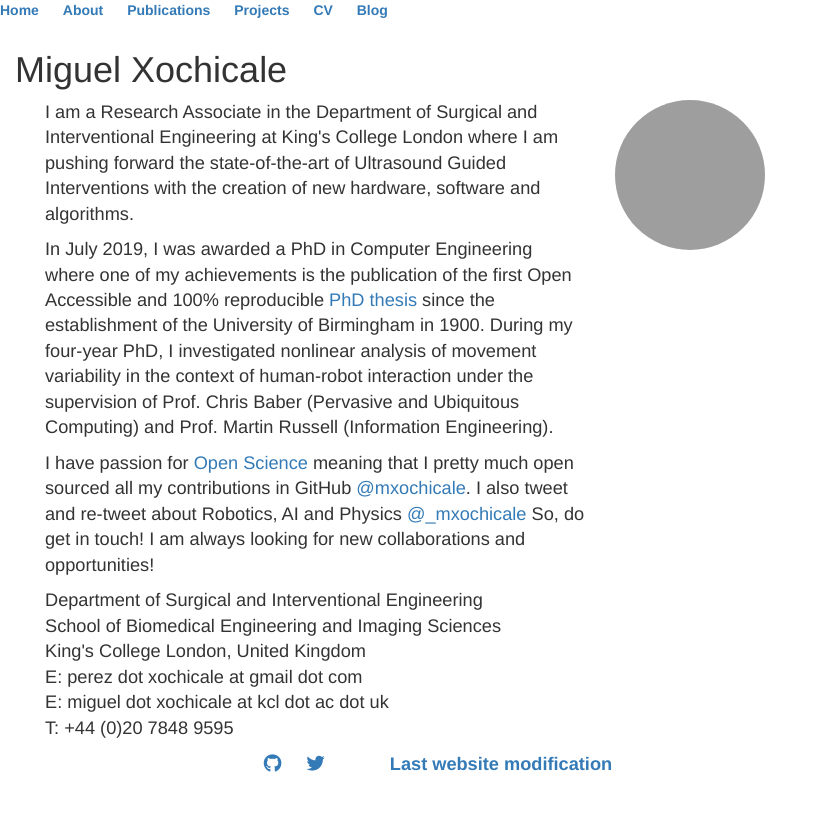
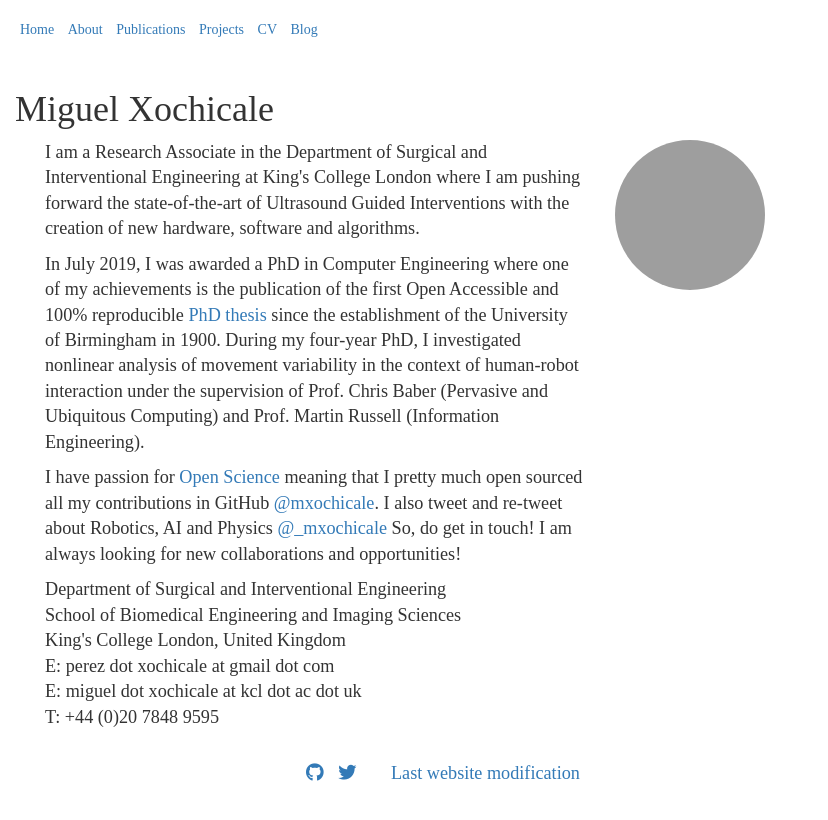
Before and after one commit to mxochicale/mxochicale.github.io, a Jekyll site: the page built from index.html, in a window 1280 px wide. Shown: the top 820 px of the page, without its empty margins (0-828 px from the left). Built offline with Jekyll 4.4.1, drawn with Linux system fonts in a browser that asks for light colours; nearby versions of some CDN libraries; a style sheet for code colours, icons or effects is not loaded; grey boxes are pictures that could not be loaded.

Commit message:
change font to Ubuntu. it closes #13

```diff
--- a/css/main.css
+++ b/css/main.css
@@ -2,17 +2,22 @@ body {
     margin: 60px auto;
     width: 70%;
 }
+html, * {
+  font-weight: 366;
+  font-family: Ubuntu;
+}
 nav ul, footer ul {
-    font-family:'Helvetica', 'Arial', 'Sans-Serif';
-    padding: 0px;
+    font-family: Ubuntu;
+    padding:20px;
     list-style: none;
     font-weight: bold;
 }
 nav ul li, footer ul li {
     display: inline;
-    margin-right: 20px;
+    margin-right: 10px;
 }
 a {
+    font-weight: normal;
     text-decoration: none;
     color: #999;
 }
@@ -33,12 +38,10 @@ footer {
     #border-top: 1px solid #d5d5d5;
     font-size: 1.3em;
 }
-
 ul.posts {
     margin: 20px auto 40px;
     font-size: 1.5em;
 }
-
 ul.posts li {
     list-style: none;
 }
```
